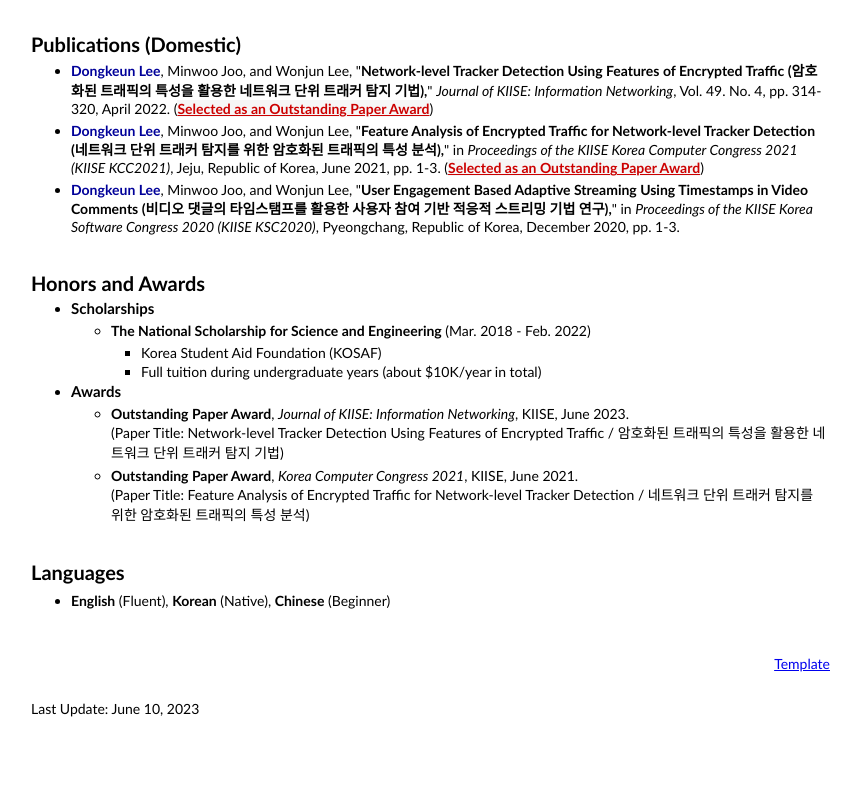
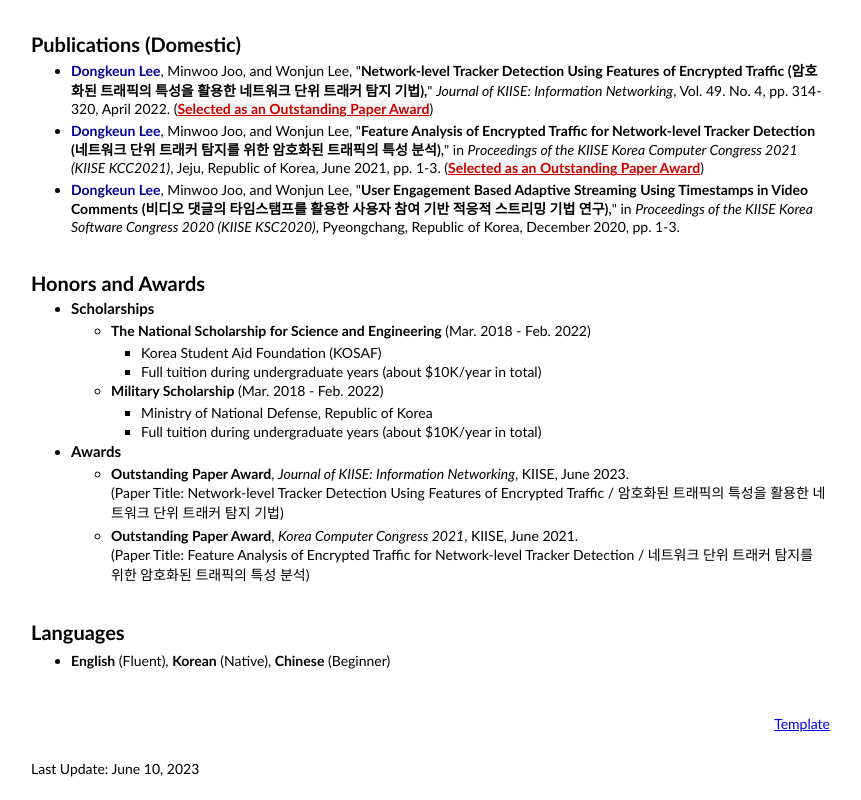
Before and after one commit to codongcodong/codongcodong.github.io, a plain HTML site: page index.html in a window 1280 px wide. Shown: the part 977-1777 px from the top of the page, without its empty margins (210-1071 px from the left). Before the commit the page ends 1717 px from the top, so only its background shows below. Drawn offline with Linux system fonts and the light colour scheme.

Commit message:
update 230610_v2

```diff
--- a/index.html
+++ b/index.html
@@ -179,6 +179,12 @@
                             <li class="third-bullet">Korea Student Aid Foundation (KOSAF)</li>
                             <li class="third-bullet">Full tuition during undergraduate years (about $10K/year in total)</li>
                         </ul>
+                        <li><b>Military Scholarship</b> (Mar. 2018 - Feb. 2022)
+                        </li>
+                        <ul>
+                            <li class="third-bullet">Ministry of National Defense, Republic of Korea</li>
+                            <li class="third-bullet">Full tuition during undergraduate years (about $10K/year in total)</li>
+                        </ul>
                     </ul>
 
                     <li><span style="font-size: 15px; font-weight: bold">
```
Also changed, not shown: 1 other file.
